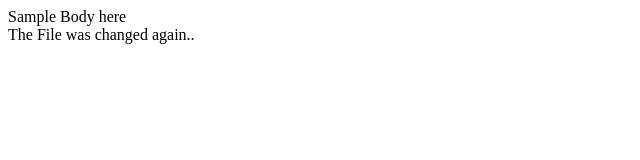
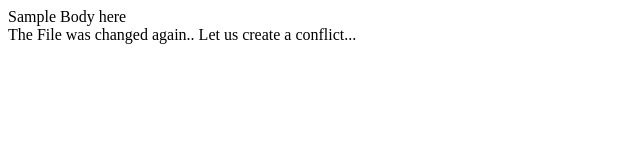
Before and after one commit to kunalkhatri/edx001, a plain HTML site: page index.html in a window 1280 px wide. Shown: the whole page, without its empty margins (0-640 px from the left). Drawn offline with Linux system fonts and the light colour scheme.

Commit message:
Update index.html

```diff
--- a/index.html
+++ b/index.html
@@ -4,5 +4,6 @@
 		Sample Body here
 		<br>
 		The File was changed again..
+		Let us create a conflict...
 	</body>
 </html>
```
